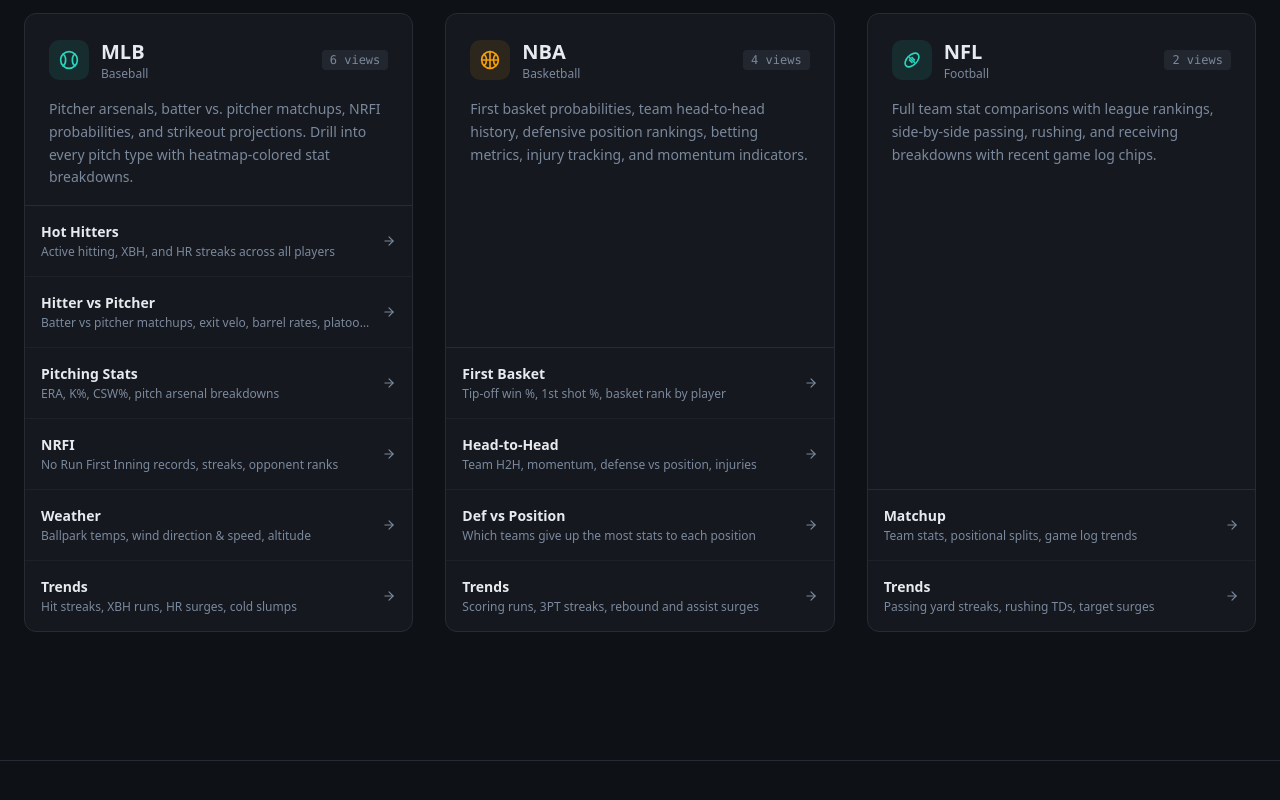
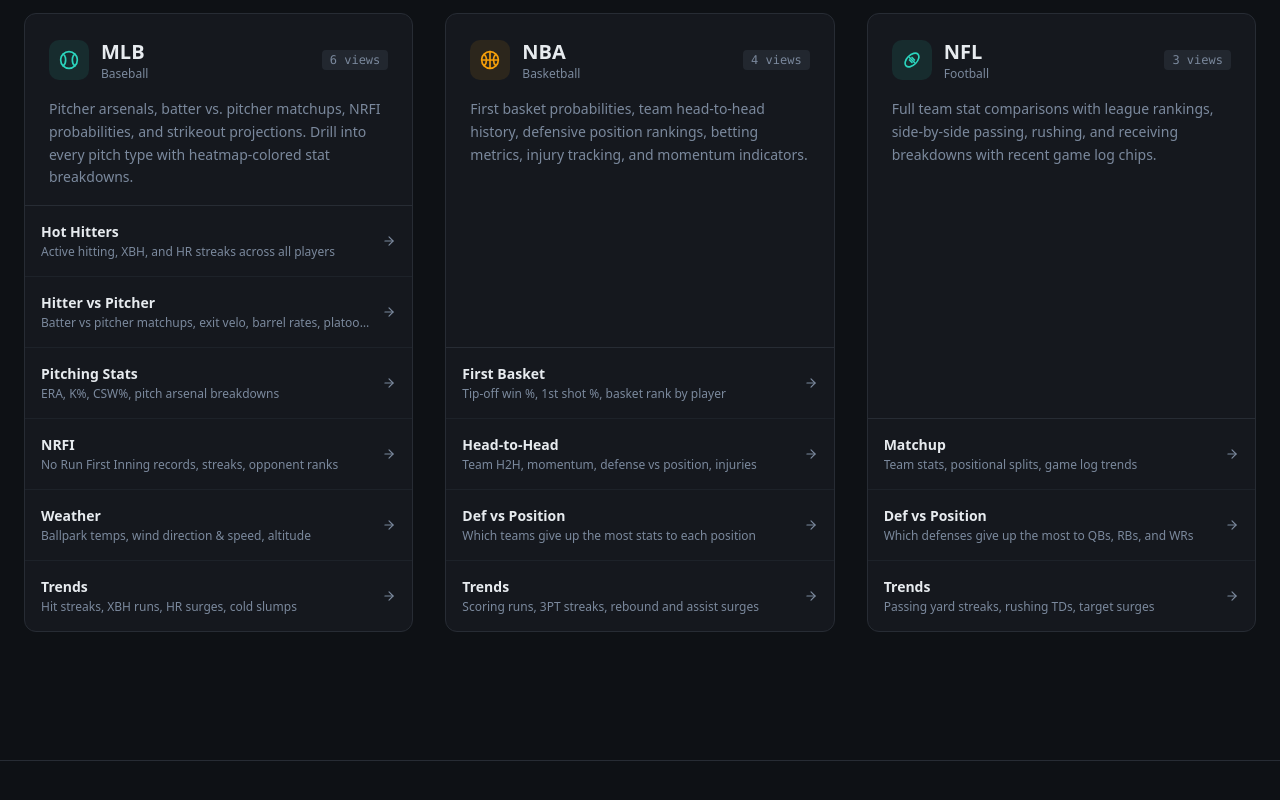
Before and after one commit to jasonbowman97/HeatCheckHQ, a Next.js app: page / in a window 1280 px wide. Shown: the part 1214-2014 px from the top of the page. Built offline with nearby package versions, Linux system fonts and the light colour scheme; no server answers.

Commit message:
Add NFL Def vs Position to landing page dashboard cards
Co-Authored-By: Claude Opus 4.6 <noreply@anthropic.com>

```diff
--- a/components/landing/sports-section.tsx
+++ b/components/landing/sports-section.tsx
@@ -43,6 +43,7 @@ const sports = [
       "Full team stat comparisons with league rankings, side-by-side passing, rushing, and receiving breakdowns with recent game log chips.",
     dashboards: [
       { name: "Matchup", href: "/nfl/matchup", description: "Team stats, positional splits, game log trends" },
+      { name: "Def vs Position", href: "/nfl/defense-vs-position", description: "Which defenses give up the most to QBs, RBs, and WRs" },
       { name: "Trends", href: "/nfl/trends", description: "Passing yard streaks, rushing TDs, target surges" },
     ],
   },
```
